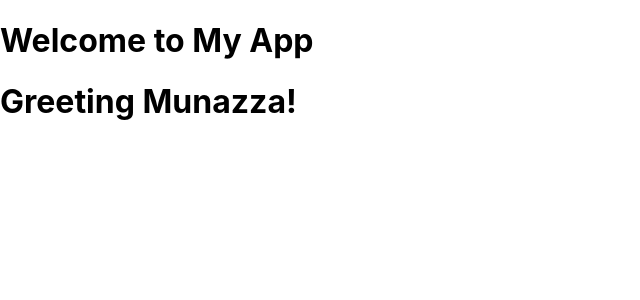
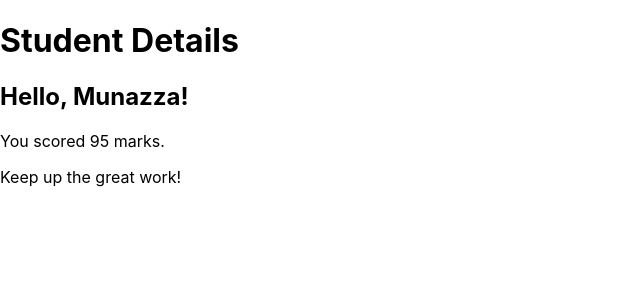
Before and after one commit to SP23-BSE-106/My-FIRST-APP, a React (Create React App) app: page / in a window 1280 px wide. Shown: the top 300 px of the page, without its empty margins (0-640 px from the left). Built offline with nearby package versions, Linux system fonts and the light colour scheme.

Commit message:
Questiion 2

```diff
--- a/src/App.js
+++ b/src/App.js
@@ -1,25 +1,41 @@
 
-import './App.css';
+// import './App.css';
 // import Fun from './Fun.js';
 // import MY from './MY.js';
 
-import Greeting from "./Greeting";
+// function App() {
+//   return (
+//     <div className='App'><Fun/>
+//    <MY/></div>
 
-const App = () => {
+//   );
+// }
+
+//  import Greeting from "./Greeting";// Question 1
+
+//  function App  ()  {
+//   return (
+//     <div>
+//       <h1>Welcome to My App</h1>
+
+//       <Greeting name="Munazza" />
+//     </div>
+//   );
+
+//  }
+
+ import Show from "./Show";//Question 2
+
+ function App(){
   return (
     <div>
-      <h1>Welcome to My App</h1>
-
-      <Greeting name="Munazza" />
+      <h1>Student Details</h1>
+      <Show
+        name="Munazza"
+        marks={95}
+        message="Keep up the great work!"
+      />
     </div>
   );
-
  }
-
 export default App;
-// function App() {
-//   return (
-  //   <div className='App'><Fun/>
-  //  <MY/></div>
-
-//   );
--- a/src/Greeting.js
+++ b/src/Greeting.js
@@ -1,6 +1,6 @@
 function Greeting(props){
     const n=props.name;
-    return (<h1>Greeting {n}!</h1>)
+    return (<h1>Greeting {n}!</h1>);
 
 }
 
--- /dev/null
+++ b/src/Show.js
@@ -0,0 +1,13 @@
+function Show(props){
+    const z=props.message;
+    const x=props.name;
+    const y=props.marks;
+
+    return (
+    <div>
+        <h2>Hello, {x}!</h2>
+        <p>You scored {y} marks.</p>
+        <p>{z}</p>
+      </div>);
+}
+export default Show;
```
